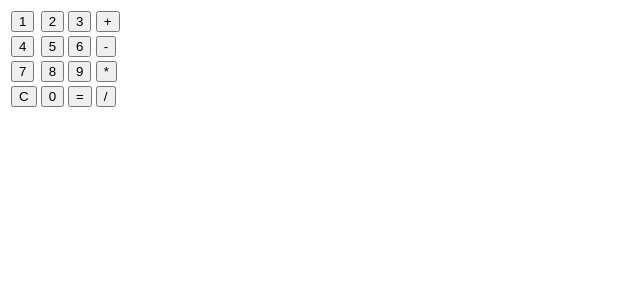
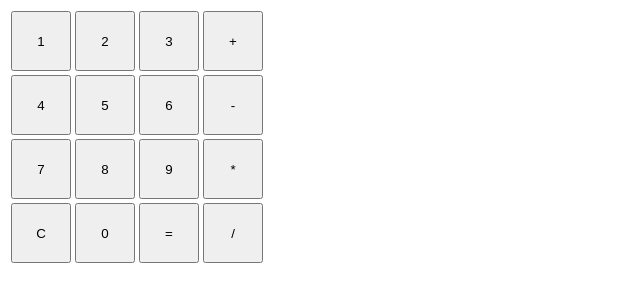
Before and after one commit to aiya000/Eleculator, an Electron app: page index.html in a window 800 px wide. Shown: the whole page, without its empty margins (0-640 px from the left). Drawn offline with Linux system fonts and the light colour scheme.

Commit message:
Fix button size

```diff
--- a/css/index.css
+++ b/css/index.css
@@ -1,4 +1,4 @@
 .calc_button {
-    width:  60;
-    height: 60;
+    width:  60px;
+    height: 60px;
 }
--- a/index.html
+++ b/index.html
@@ -1,5 +1,5 @@
 <!DOCTYPE html>
-<html lang="ja" ng-app="calculator">
+<html lang="ja">
     <head>
         <meta charset="UTF-8">
         <title>Calculator</title>
@@ -8,28 +8,28 @@
     <body>
         <table>
             <tr>
-                <td><button class="calc_button">1</button></td>
-                <td><button class="calc_button">2</button></td>
-                <td><button class="calc_button">3</button></td>
-                <td><button class="calc_button">+</button></td>
+                <td><input value="1" type="button" class="calc_button"></input></td>
+                <td><input value="2" type="button" class="calc_button"></input></td>
+                <td><input value="3" type="button" class="calc_button"></input></td>
+                <td><input value="+" type="button" class="calc_button"></input></td>
             </tr>
             <tr>
-                <td><button class="calc_button">4</button></td>
-                <td><button class="calc_button">5</button></td>
-                <td><button class="calc_button">6</button></td>
-                <td><button class="calc_button">-</button></td>
+                <td><input value="4" type="button" class="calc_button"></input></td>
+                <td><input value="5" type="button" class="calc_button"></input></td>
+                <td><input value="6" type="button" class="calc_button"></input></td>
+                <td><input value="-" type="button" class="calc_button"></input></td>
             </tr>
             <tr>
-                <td><button class="calc_button">7</button></td>
-                <td><button class="calc_button">8</button></td>
-                <td><button class="calc_button">9</button></td>
-                <td><button class="calc_button">*</button></td>
+                <td><input value="7" type="button" class="calc_button"></input></td>
+                <td><input value="8" type="button" class="calc_button"></input></td>
+                <td><input value="9" type="button" class="calc_button"></input></td>
+                <td><input value="*" type="button" class="calc_button"></input></td>
             </tr>
             <tr>
-                <td><button class="calc_button">C</button></td>
-                <td><button class="calc_button">0</button></td>
-                <td><button class="calc_button">=</button></td>
-                <td><button class="calc_button">/</button></td>
+                <td><input value="C" type="button" class="calc_button"></input></td>
+                <td><input value="0" type="button" class="calc_button"></input></td>
+                <td><input value="=" type="button" class="calc_button"></input></td>
+                <td><input value="/" type="button" class="calc_button"></input></td>
             </tr>
         </table>
     </body>
```
